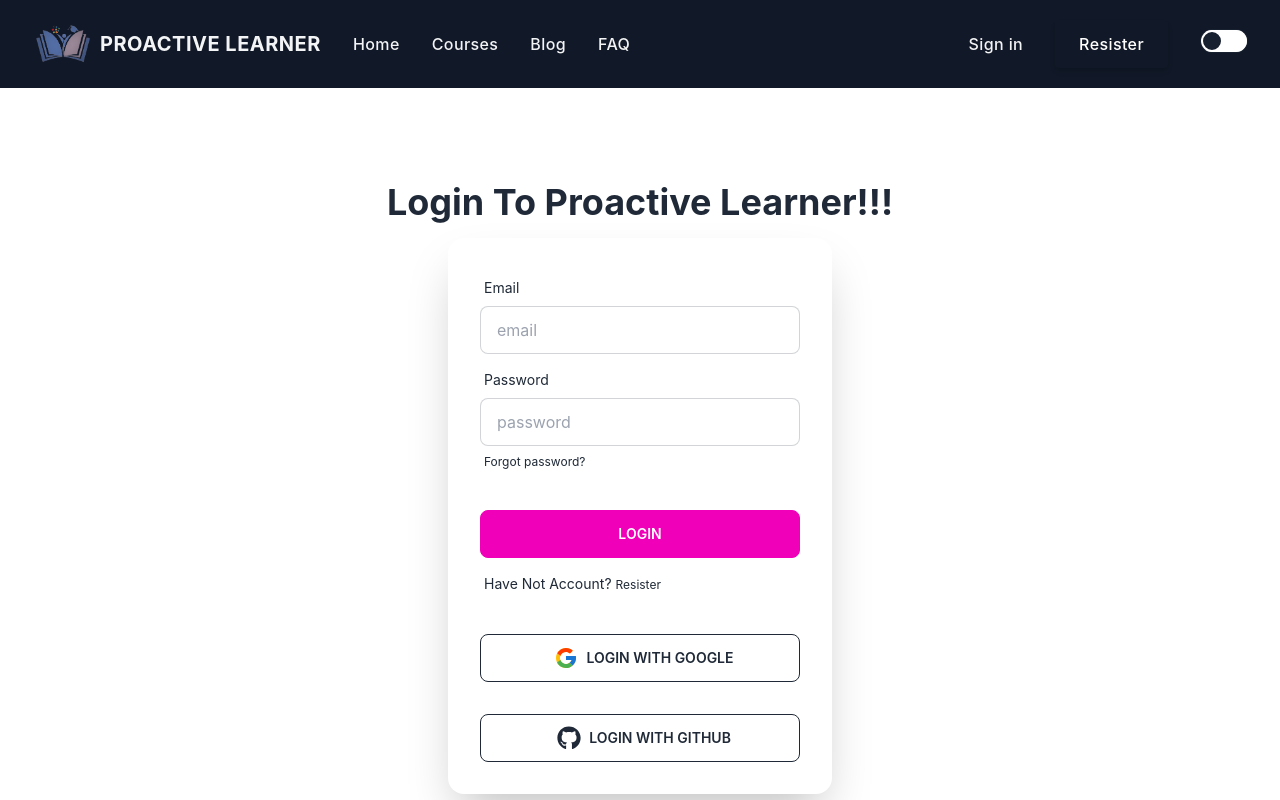
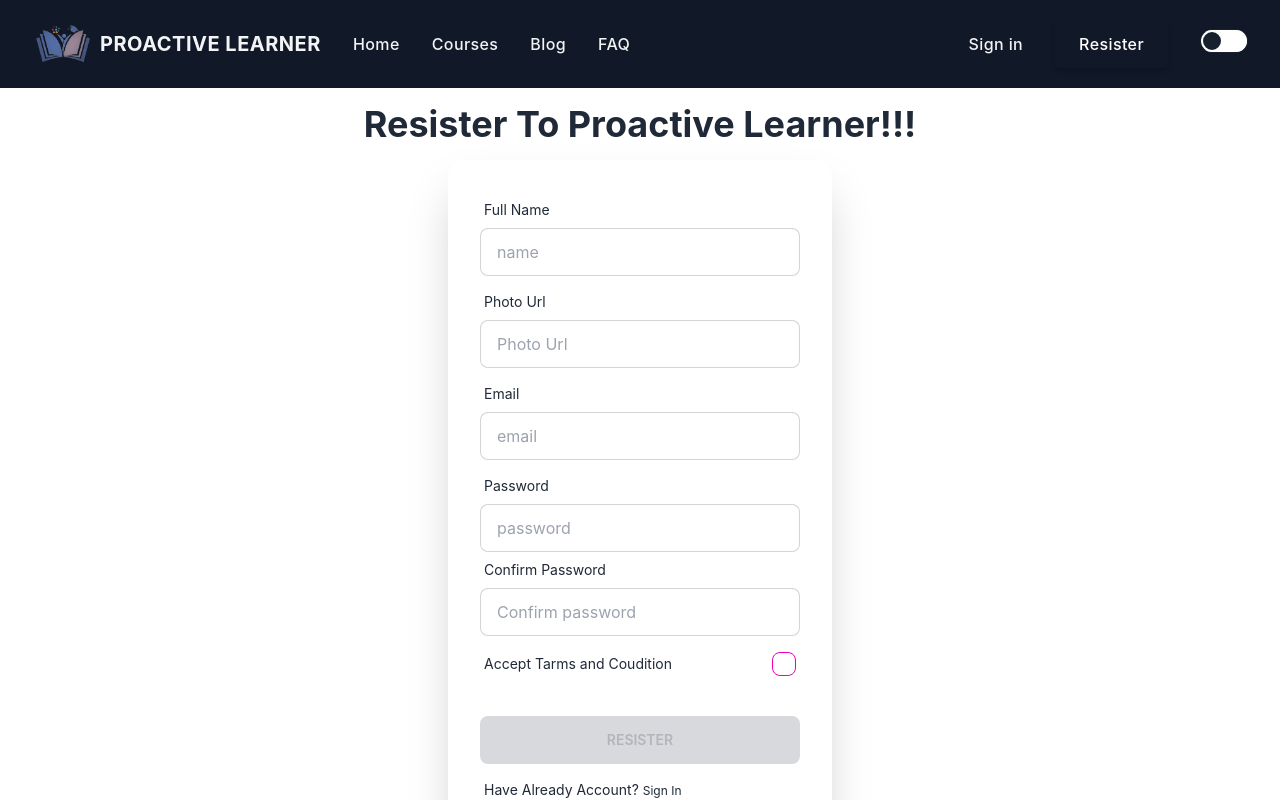
Before and after one commit to rakibul181/Proactive-learner-Online-Courses, a React (Create React App) app: page /resister in a window 1280 px wide. Shown: the top 800 px of the page. Built offline with nearby package versions, Linux system fonts and the light colour scheme; no server answers.

Commit message:
Resister is configured

```diff
--- a/package.json
+++ b/package.json
@@ -10,9 +10,11 @@
     "firebase": "^9.12.1",
     "react": "^18.2.0",
     "react-dom": "^18.2.0",
+    "react-hot-toast": "^2.4.0",
     "react-icons": "^4.6.0",
     "react-router-dom": "^6.4.2",
     "react-scripts": "5.0.1",
+    "react-tooltip": "^4.4.3",
     "web-vitals": "^2.1.4"
   },
   "scripts": {
--- a/src/Contexts/AuthProvider.js
+++ b/src/Contexts/AuthProvider.js
@@ -1,11 +1,9 @@
 import React from 'react';
 import { createContext } from 'react';
-import {getAuth, onAuthStateChanged, signInWithEmailAndPassword, signInWithPopup} from 'firebase/auth'
+import {createUserWithEmailAndPassword, getAuth, onAuthStateChanged, signInWithEmailAndPassword, signInWithPopup, signOut, updateProfile} from 'firebase/auth'
 import app from '../firebase/firebase.config';
 import { useState } from 'react';
 import { useEffect } from 'react';
-import { current } from 'daisyui/src/colors';
-
 
 export const AuthContext = createContext()
 const auth = getAuth(app)
@@ -15,12 +13,19 @@ const AuthProvider = ({children}) => {
     const[user, setUser] = useState()
 
 
+    const createUserByEmail = (email, password)=>{
+        return createUserWithEmailAndPassword(auth, email, password)
+    }
     const userSignInwithProvider = (provider)=>{
         return signInWithPopup(auth, provider)
     }
 
     const signInWithEmail =(email, password)=>{
         return signInWithEmailAndPassword(auth, email, password)
+    }
+
+    const logOut=()=>{
+        return signOut(auth)
     }
 
     useEffect(()=>{
@@ -31,12 +36,17 @@ const AuthProvider = ({children}) => {
     },[])
 
 
-
+    const  profileupdate = (userProfile)=>{
+        return updateProfile( auth.currentUser, userProfile)
+    }
 
     const authInfo={
         user,
+        createUserByEmail,
         userSignInwithProvider,
-        signInWithEmail
+        signInWithEmail,
+        profileupdate,
+        logOut
     }
     return (
          <AuthContext.Provider value = {authInfo}>
--- a/src/component/Checkout.js
+++ b/src/component/Checkout.js
@@ -1,11 +1,11 @@
 import React from 'react';
 
-const Checkout = () => {
+const CheckOut = () => {
     return (
         <div>
-
+            <h1>This is chack out</h1>
         </div>
     );
 };
 
-export default Checkout;
+export default CheckOut;
--- a/src/component/CourseDetails.js
+++ b/src/component/CourseDetails.js
@@ -50,9 +50,9 @@ const CourseDetails = () => {
                 <h6 className="mb-3 mx-auto text-xl font-bold leading-5">Syllabus</h6>
                 <div className=" max-w-screen-lg gap-8 mx-auto ">
                     {
-                        chapter.map(ch => {
+                        chapter.map((ch,idx) => {
                             return (
-                                <div className="flex items-center max-w-md sm:mx-auto flex-row">
+                                <div key={idx} className="flex items-center max-w-md sm:mx-auto flex-row">
                                     <div className="mr-4">
                                         <div className="flex items-center justify-center w-12 h-12 mb-4 rounded-full bg-indigo-50">
                                             <FaBook></FaBook>
@@ -75,9 +75,9 @@ const CourseDetails = () => {
                 <h6 className="mb-3 text-xl font-bold leading-5">Learning Outcome</h6>
                 <div className="grid max-w-screen-lg gap-8 row-gap-10 mx-auto lg:grid-cols-2">
                     {
-                        learning_outcome.map(lo => {
+                        learning_outcome.map((lo,idx) => {
                             return (
-                                <div className="flex flex-col max-w-md sm:mx-auto sm:flex-row">
+                                <div key={idx} className="flex flex-col max-w-md sm:mx-auto sm:flex-row">
                                     <div className="mr-4">
                                         <div className="flex items-center justify-center w-12 h-12 mb-4 rounded-full bg-indigo-50">
                                             <FaFeather></FaFeather>
--- a/src/component/Header.js
+++ b/src/component/Header.js
@@ -3,10 +3,12 @@ import { Link } from 'react-router-dom';
 import logo from '../image/logo.png'
 import { FaBars, FaTimes, } from "react-icons/fa";
 import { AuthContext } from '../Contexts/AuthProvider';
+import ReactTooltip from 'react-tooltip';
+
 
 const Header = () => {
     const [isMenuOpen, setIsMenuOpen] = useState(false);
-    const { user } = useContext(AuthContext)
+    const { user, logOut } = useContext(AuthContext)
     return (
         <div className="bg-gray-900">
             <div className="px-4 py-5 mx-auto sm:max-w-xl md:max-w-full lg:max-w-screen-xl md:px-24 lg:px-8">
@@ -75,12 +77,12 @@ const Header = () => {
                                     <li>
                                         <div className="avatar online">
                                             <div className="w-10 rounded-full">
-                                                <img src={user.photoURL} />
+                                                <img data-tip={user?.displayName || user?.email}src={user.photoURL} />
                                             </div>
                                         </div>
                                     </li>
                                     <li>
-                                        <button className='btn btn-outline btn-error btn-sm'>
+                                        <button onClick={()=>logOut()} className='btn btn-outline btn-error btn-sm'>
                                             Log Out
                                         </button>
                                     </li>
@@ -225,6 +227,7 @@ const Header = () => {
                     </div>
                 </div>
             </div>
+            <ReactTooltip effect="solid" />
         </div>
     );
 };
--- a/src/component/Login.js
+++ b/src/component/Login.js
@@ -18,6 +18,7 @@ const Login = () => {
                 const user = result.user
                 setError('')
                 console.log(user);
+
             })
             .catch(e => {
                 setError(e.message)
@@ -48,6 +49,7 @@ const Login = () => {
             const user = result.user
             setError('')
             console.log(user);
+            form.reset()
         })
         .catch(e => {
             setError(e.message)
--- a/src/component/Resister.js
+++ b/src/component/Resister.js
@@ -1,4 +1,4 @@
-import { GoogleAuthProvider } from 'firebase/auth';
+import { GithubAuthProvider, GoogleAuthProvider, } from 'firebase/auth';
 import React, { useContext, useState } from 'react';
 import { FaGithub } from 'react-icons/fa';
 import { FcGoogle } from 'react-icons/fc';
@@ -6,22 +6,98 @@ import { Link } from 'react-router-dom';
 import { AuthContext } from '../Contexts/AuthProvider';
 
 const Resister = () => {
-    const{userSignInwithProvider}= useContext(AuthContext)
+    const { createUserByEmail, userSignInwithProvider, profileupdate } = useContext(AuthContext)
     const [error, setError] = useState(undefined)
+    const [accepted, setAccepted] =useState()
 
     const googleProvider = new GoogleAuthProvider()
+    const gitHubProvider = new GithubAuthProvider()
 
-    const hendelGoogleSignIn = ()=>{
+
+    const handelResister = (e) => {
+        e.preventDefault()
+        const form = e.target
+        const name = form.name.value
+        const photoURL = form.url.value
+        const email = form.email.value
+        const password = form.password.value
+        const confirmPass = form.confirm.value
+
+        if (!/(?=.*\d)/.test(password)) {
+            setError('Password contain at least one digit')
+            return
+        }
+        if (!/(?=.*[a-z])/.test(password)) {
+            setError('Password contain at least one lower case')
+            return
+        }
+        if (!/(?=.*[A-Z])/.test(password)) {
+            setError('Password contain at least one upper case')
+            return
+        }
+        if (!/(?=.*[!#$%@&*?"])/.test(password)) {
+            setError('Password contain at least one Special characters')
+            return
+        }
+
+        if (password === confirmPass) {
+            createUserByEmail(email, password)
+                .then(result => {
+                    const user = result.user
+                    setError('')
+                    console.log(user);
+                    form.reset()
+                    updateUserInfo (name,photoURL)
+
+
+                })
+                .catch(e => {
+                    setError(e.message)
+                    console.error(e);
+                })
+        }
+        else {
+            setError('Password should be match')
+        }
+
+
+        // console.log(name, photoURL, email, password, confirmPass);
+    }
+
+    const hendelGoogleSignIn = () => {
         userSignInwithProvider(googleProvider)
-        .then(result =>{
+            .then(result => {
                 const user = result.user
                 setError('')
                 console.log(user);
             })
-        .catch(e=>{
+            .catch(e => {
                 setError(e.message)
                 console.error(e);
             })
+    }
+    const hendelGithubSignIn = () => {
+        userSignInwithProvider(gitHubProvider)
+            .then(result => {
+                const user = result.user
+                setError('')
+                console.log(user);
+            })
+            .catch(e => {
+                setError(e.message)
+                console.error(e);
+            })
+    }
+
+    const updateUserInfo = (name, photoURL)=>{
+        const profile = { displayName: name, photoURL: photoURL }
+        profileupdate(profile)
+                .then(() => console.log("profile Update"))
+                .catch(e => console.error(e))
+    }
+
+    const handelAccepted=(e)=>{
+        setAccepted(e.target.checked);
     }
 
     return (
@@ -29,12 +105,24 @@ const Resister = () => {
             <div className="hero min-h-screen ">
                 <div className="hero-content flex-col">
                     <div className="text-center lg:text-left">
-                    <h1 className="text-4xl font-bold">Login To Proactive Learner!!!</h1>
+                        <h1 className="text-4xl font-bold">Resister To Proactive Learner!!!</h1>
 
                     </div>
                     <div className="card flex-shrink-0 w-full max-w-sm shadow-2xl bg-base-100">
-                    <form>
+                        <form onSubmit={handelResister}>
                             <div className="card-body">
+                                <div className="form-control">
+                                    <label className="label">
+                                        <span className="label-text">Full Name</span>
+                                    </label>
+                                    <input type="text" name='name' placeholder="name" className="input input-bordered" required />
+                                </div>
+                                <div className="form-control">
+                                    <label className="label">
+                                        <span className="label-text">Photo Url</span>
+                                    </label>
+                                    <input type="url" name='url' placeholder="Photo Url" className="input input-bordered" required />
+                                </div>
                                 <div className="form-control">
                                     <label className="label">
                                         <span className="label-text">Email</span>
@@ -47,30 +135,40 @@ const Resister = () => {
                                     </label>
                                     <input type="password" name='password' placeholder="password" className="input input-bordered" required />
                                     <label className="label">
-                                    <Link to="#" className="label-text-alt link link-hover">Forgot password?</Link>
+                                        <span className="label-text">Confirm Password</span>
                                     </label>
+                                    <input type="password" name='confirm' placeholder="Confirm password" className="input input-bordered" required />
+
 
                                     {
                                         error ? <span className="label-text text-red-500">{error}</span> : ''
                                     }
 
                                 </div>
+                                <div className="form-control">
+                                    <label className="cursor-pointer label">
+                                        <span className="label-text">Accept Tarms and Coudition</span>
+                                        <input onClick={handelAccepted} type="checkbox"  className="checkbox checkbox-secondary" />
+                                    </label>
+                                </div>
                                 <div className="form-control mt-6">
-                                <button type='submit' className="btn btn-secondary">Login</button>
+                                    <button type='submit' disabled={!accepted} className="btn btn-secondary">Resister</button>
                                 </div>
                                 <label className="label">
-                                <span className='label-text'>Have Not Account? <Link to="../resister" className="label-text-alt link link-hover"> Resister</Link></span>
+                                    <span className='label-text'>Have Already Account? <Link to="../signin" className="label-text-alt link link-hover"> Sign In</Link></span>
 
                                 </label>
-                            <div className='mt-6 '>
-                                <button onClick={hendelGoogleSignIn} className="btn w-full btn-outline btn-light" type="submit"><FcGoogle className='mx-2 text-2xl'></FcGoogle> Login With Google</button>
-                            </div>
-                            <div className='mt-6 '>
-                                <button className="btn w-full btn-outline btn-light" type="submit"><FaGithub className='mx-2 text-2xl'></FaGithub> Login With Github</button>
-                            </div>
+
 
                             </div>
                         </form>
+
+                        <div className='mx-6 my-4'>
+                            <button onClick={hendelGoogleSignIn} className="btn w-full btn-outline btn-light" type="submit"><FcGoogle className='mx-2 text-2xl'></FcGoogle> Login With Google</button>
+                        </div>
+                        <div className='m-6 '>
+                            <button onClick={hendelGithubSignIn} className="btn w-full btn-outline btn-light" type="submit"><FaGithub className='mx-2 text-2xl'></FaGithub> Login With Github</button>
+                        </div>F
                     </div>
                 </div>
             </div>
```
Also changed, not shown: src/Routers/Router/Router.js (+5 -5 lines), src/Routers/PriveteRouter/PriveteRoute.js (added), 1 other file (tests, documents, lock files or other folders). Lines whose indentation alone changed are shown as unchanged.
